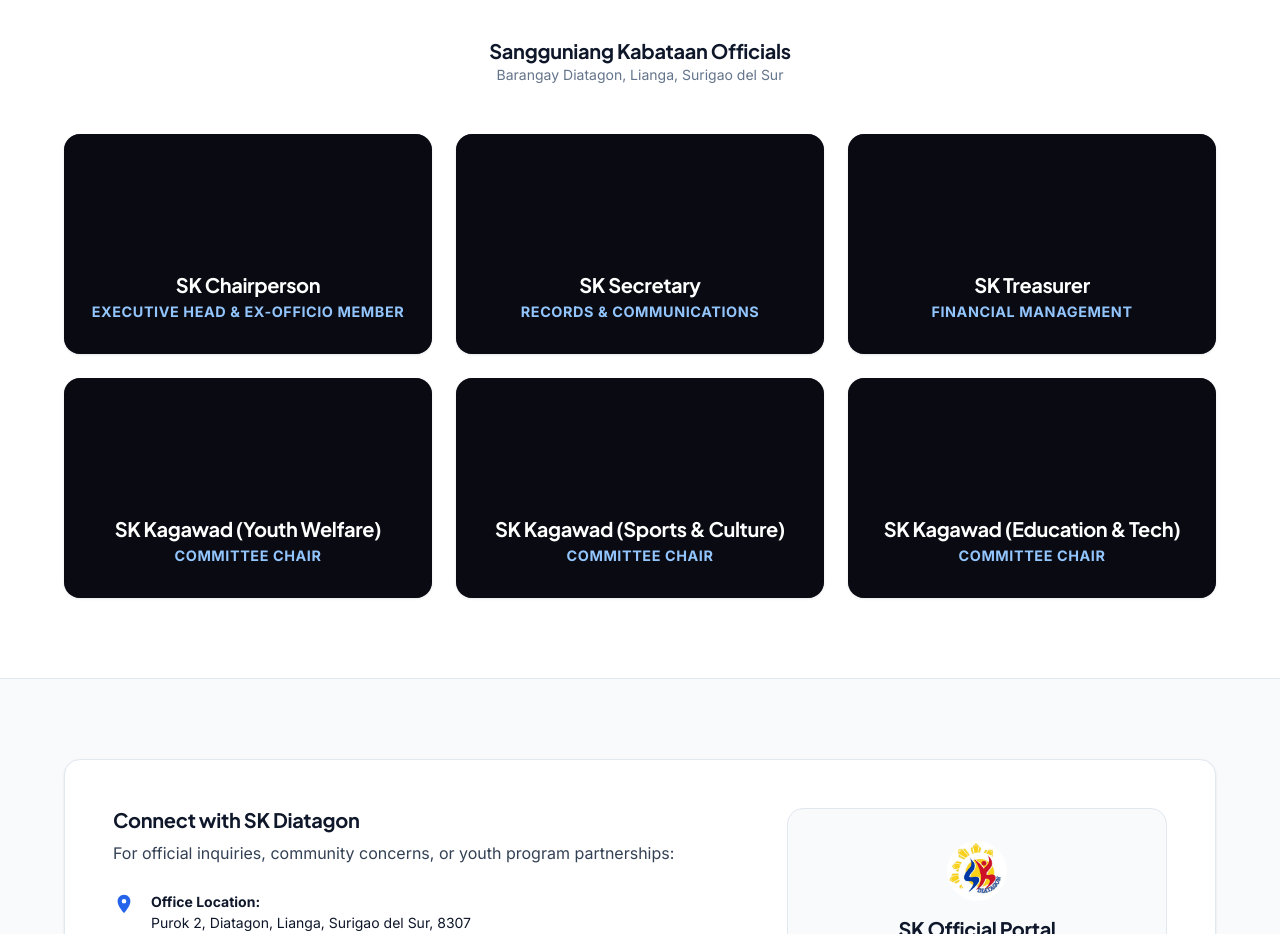
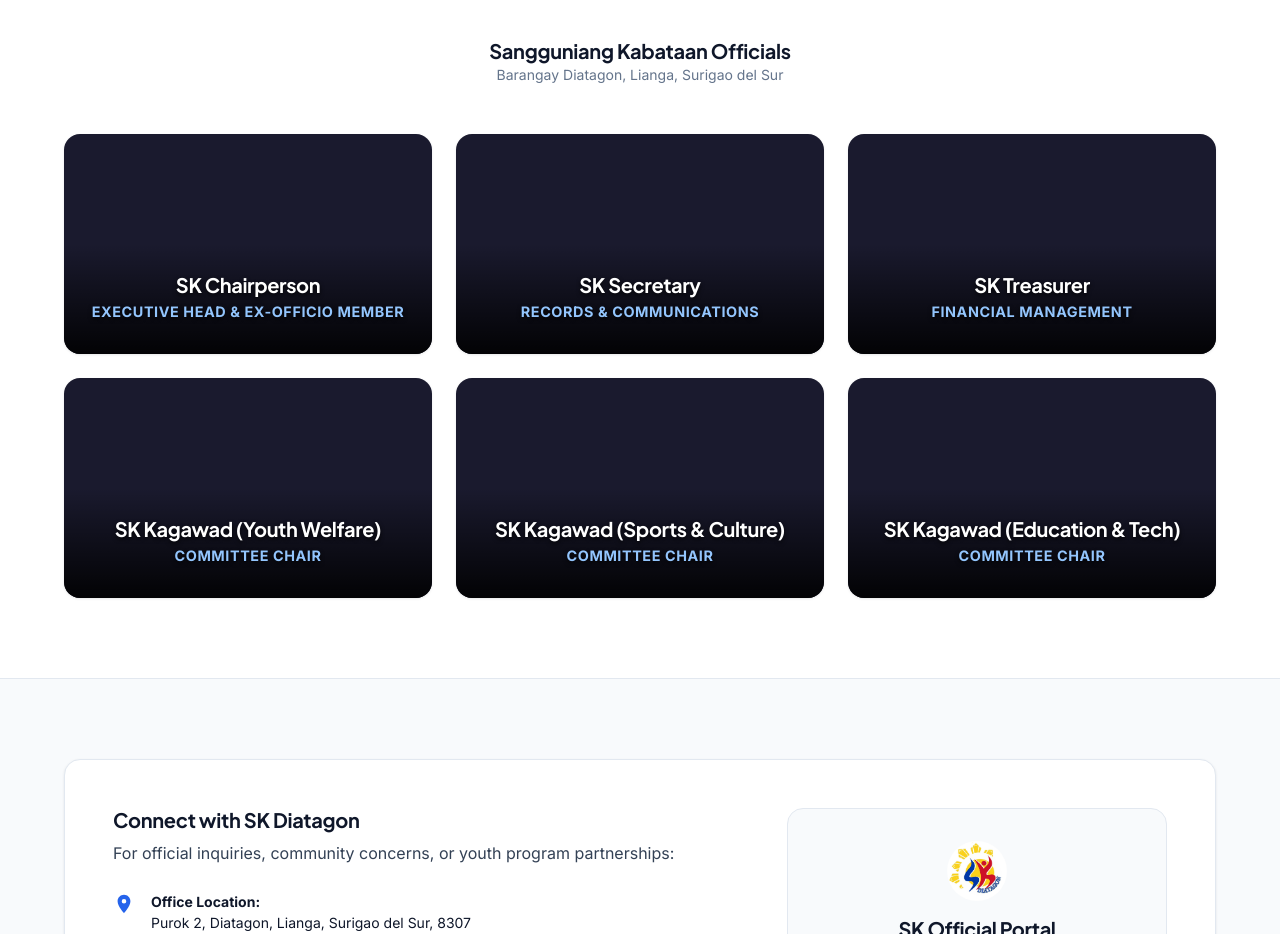
Before and after one commit to mackybotboton-hash/SK, a React (Vite) app: page / in a window 1280 px wide. Shown: the part 1860-2794 px from the top of the page. Built offline with nearby package versions, Linux system fonts and the light colour scheme.

Commit message:
Update official cards overlay gradient for better visibility

```diff
--- a/src/pages/LandingPage.jsx
+++ b/src/pages/LandingPage.jsx
@@ -185,8 +185,8 @@ export default function LandingPage() {
                 paddingBottom: '2rem',
                 border: 'none'
               }}>
-                <div style={{ position: 'absolute', top: 0, left: 0, right: 0, bottom: 0, backgroundColor: 'rgba(0, 0, 0, 0.6)', zIndex: 1 }} />
-                <div style={{ position: 'relative', zIndex: 2 }}>
+                <div style={{ position: 'absolute', top: 0, left: 0, right: 0, bottom: 0, background: 'linear-gradient(to bottom, transparent 50%, rgba(0, 0, 0, 0.9) 100%)', zIndex: 1 }} />
+                <div style={{ position: 'relative', zIndex: 2, textShadow: '0 2px 4px rgba(0,0,0,0.8)' }}>
                   <h3 className="official-title" style={{ color: 'white', marginBottom: '0.25rem', fontSize: '1.25rem' }}>{official.name}</h3>
                   <div className="official-role" style={{ color: '#93c5fd', fontSize: '0.9rem', margin: 0 }}>{official.role}</div>
                 </div>
--- a/src/pages/LandingPageManager.jsx
+++ b/src/pages/LandingPageManager.jsx
@@ -274,14 +274,14 @@ export default function LandingPageManager() {
                 padding: '1rem',
                 paddingBottom: '1.5rem'
               }}>
-                <div style={{ position: 'absolute', top: 0, left: 0, right: 0, bottom: 0, backgroundColor: 'rgba(0, 0, 0, 0.6)', zIndex: 1 }} />
+                <div style={{ position: 'absolute', top: 0, left: 0, right: 0, bottom: 0, background: 'linear-gradient(to bottom, transparent 50%, rgba(0, 0, 0, 0.9) 100%)', zIndex: 1 }} />
 
                 <div style={{ position: 'absolute', top: '0.5rem', right: '0.5rem', zIndex: 2, display: 'flex', gap: '0.5rem' }}>
                   <button className="btn btn-secondary" style={{ padding: '0.5rem', background: 'white' }} onClick={() => handleEditOfficial(off)}><MdEdit size={16} /></button>
                   <button className="btn btn-secondary" style={{ padding: '0.5rem', background: 'white', color: 'var(--danger)' }} onClick={() => { if(window.confirm('Remove official?')) removeOfficial(off.id); }}><MdDelete size={16} /></button>
                 </div>
 
-                <div style={{ position: 'relative', zIndex: 2 }}>
+                <div style={{ position: 'relative', zIndex: 2, textShadow: '0 2px 4px rgba(0,0,0,0.8)' }}>
                   <h4 style={{ margin: '0 0 0.25rem 0', fontSize: '1.1rem', fontWeight: 'bold' }}>{off.name}</h4>
                   <div style={{ color: '#93c5fd', fontSize: '0.8rem', fontWeight: 600 }}>{off.role}</div>
                 </div>
```
